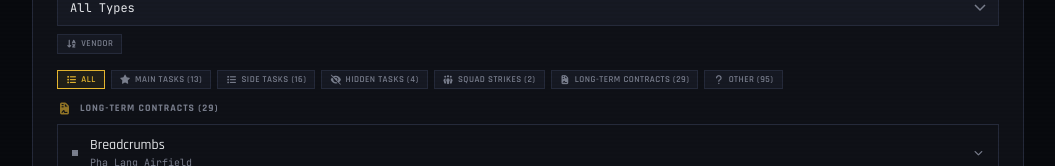
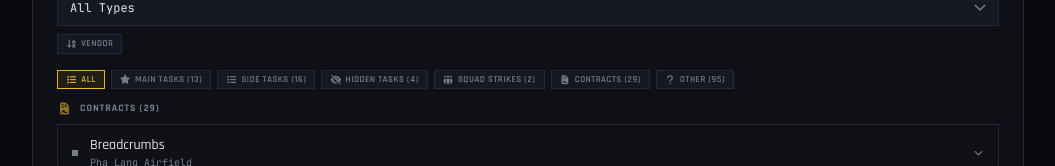
Before and after one commit to ZoniBoy00/gzw-tools, a React (Vite) app: page / in a window 1280 px wide. Both pictures are taken after a click on the button "MISSIONS". Shown: the part 386-552 px from the top of the page, without its empty margins (112-1167 px from the left). Built offline with nearby package versions, Linux system fonts and the light colour scheme.

Commit message:
Fix: Contracts label back to Contracts

```diff
--- a/src/components/MissionFinder.tsx
+++ b/src/components/MissionFinder.tsx
@@ -39,7 +39,7 @@ export default function MissionFinder() {
     for (const c of cats) {
       const count = tasks.filter((t) => t.category === c || t.type === c).length;
       if (count > 0) {
-        const labels: Record<string, string> = { main_task: 'Main Tasks', side_task: 'Side Tasks', hidden_task: 'Hidden Tasks', squad_strike: 'Squad Strikes', contract: 'Long-Term Contracts', unknown: 'Other' };
+        const labels: Record<string, string> = { main_task: 'Main Tasks', side_task: 'Side Tasks', hidden_task: 'Hidden Tasks', squad_strike: 'Squad Strikes', contract: 'Contracts', unknown: 'Other' };
         const icons: Record<string, string> = { main_task: 'fas fa-star', side_task: 'fas fa-list', hidden_task: 'fas fa-eye-slash', squad_strike: 'fas fa-people-group', contract: 'fas fa-file-contract', unknown: 'fas fa-question' };
         result.push({ key: c, label: `${labels[c] || c} (${count})`, icon: icons[c] || 'fas fa-circle' });
       }
```
